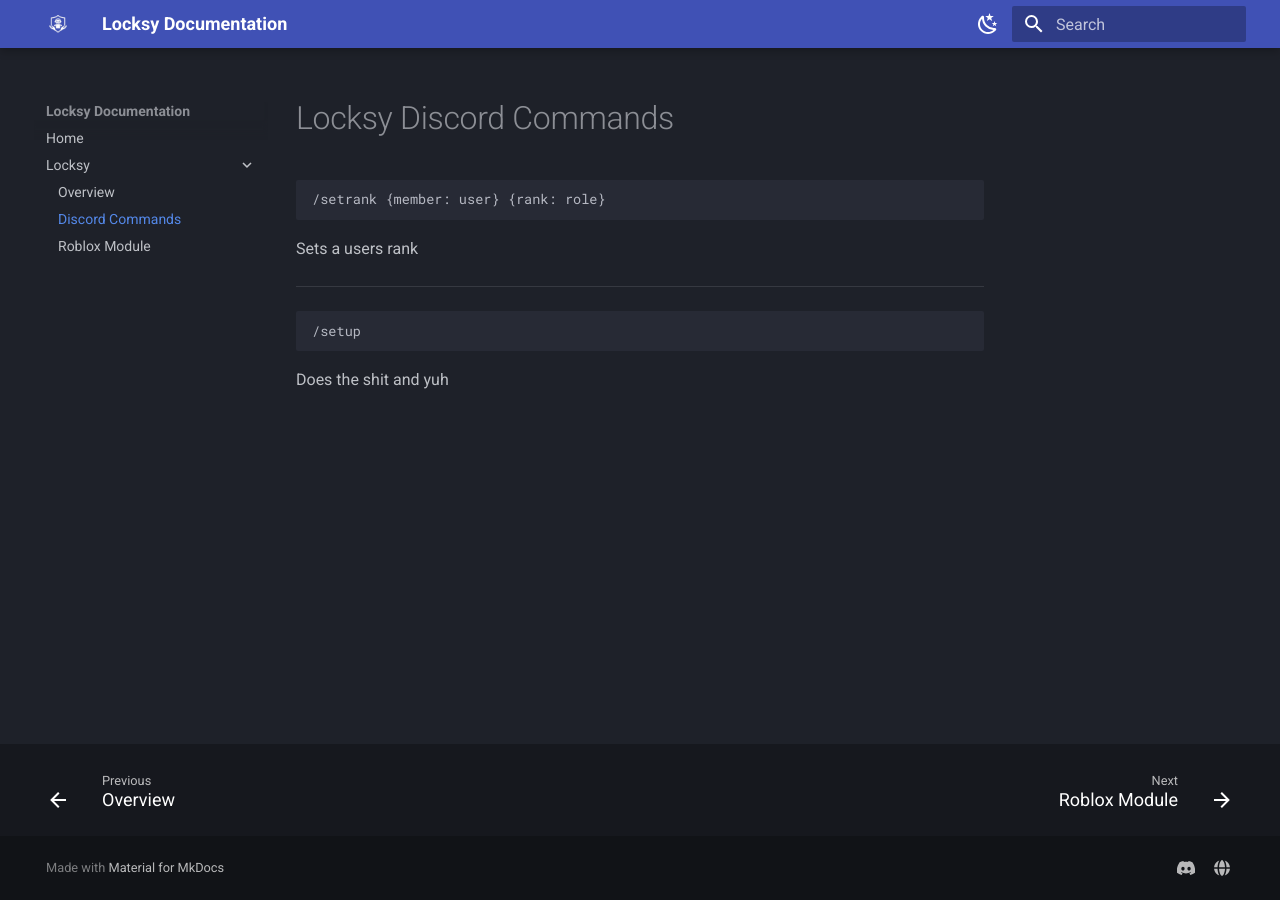
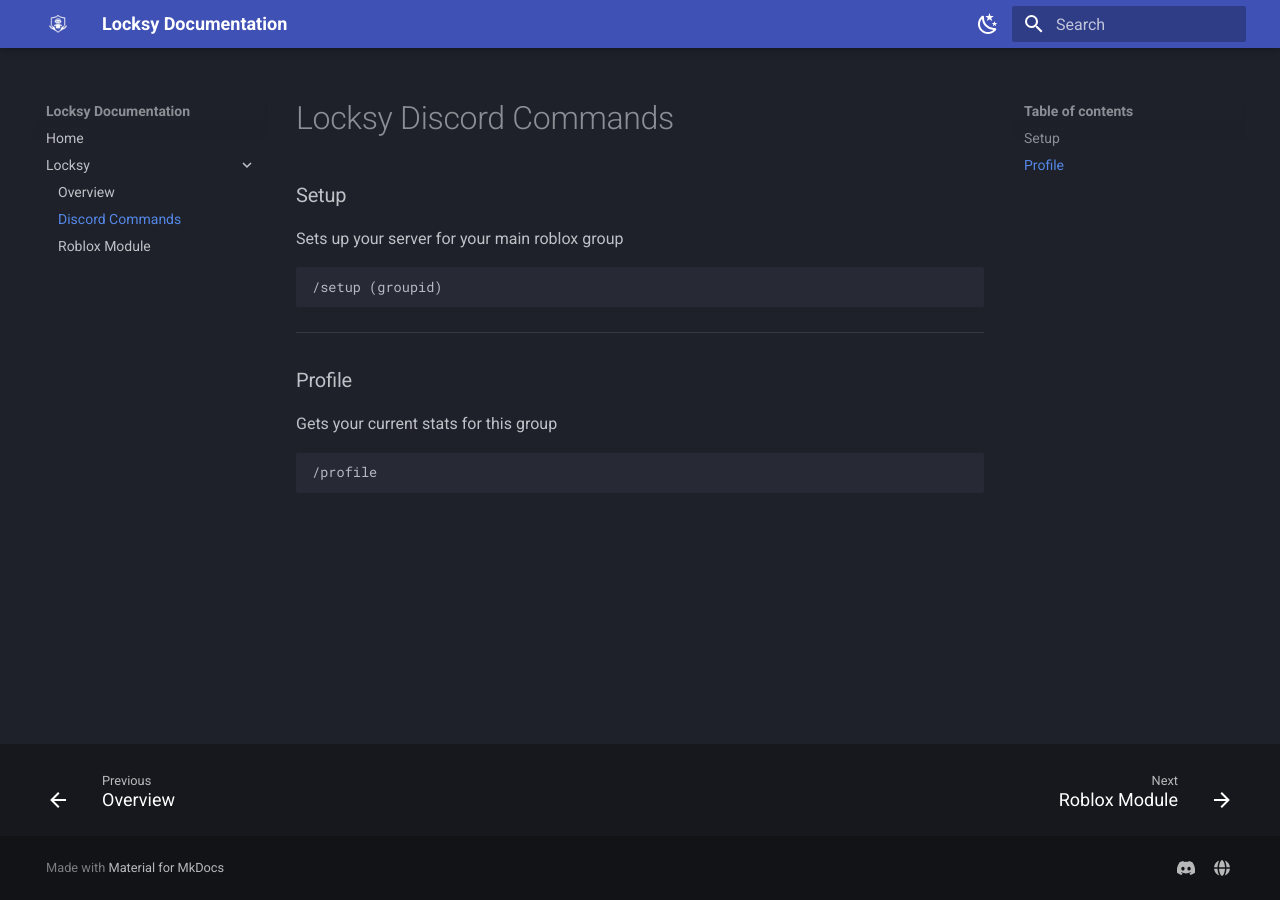
Before and after one commit to Synthesize-Development/documentation, an MkDocs documentation site: the page built from docs/locksy-discord.md, in a window 1280 px wide. Built offline with MkDocs 1.6.1 and Material for MkDocs 9.7.7, drawn with Linux system fonts in a browser that asks for light colours.

Commit message:
i hate docs

````diff
--- a/docs/locksy-discord.md
+++ b/docs/locksy-discord.md
@@ -1,15 +1,17 @@
 # Locksy Discord Commands
 
+### Setup
+
+Sets up your server for your main roblox group
 ```
-/setrank {member: user} {rank: role}
+/setup (groupid)
 ```
-
-Sets a users rank
 
 --------------
 
+### Profile
+
+Gets your current stats for this group
 ```
-/setup
+/profile
 ```
-
-Does the shit and yuh
````
Also changed, not shown: docs/locksy.md (+2 -0 lines).
